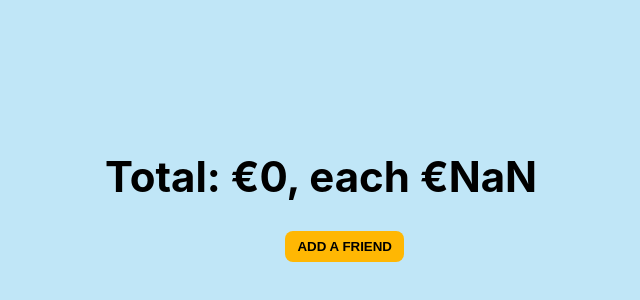
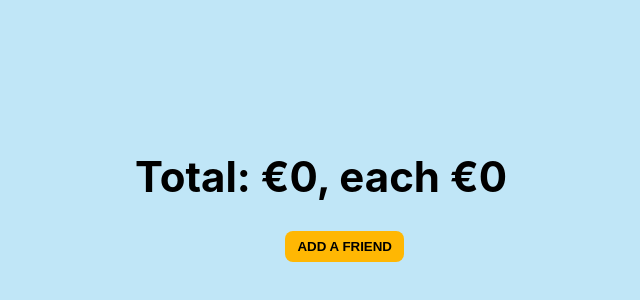
Before and after one commit to flokomi/react-ausgaben-splitter, a React (Create React App) app: page / in a window 1280 px wide. Shown: the part 194-494 px from the top of the page, without its empty margins (319-959 px from the left). Built offline with nearby package versions, Linux system fonts and the light colour scheme.

Commit message:
fixed NaN in Sum

```diff
--- a/src/App.js
+++ b/src/App.js
@@ -38,7 +38,10 @@ export default function App() {
   let totalExpense = 0;
   friends.map((friend) => (totalExpense = totalExpense + friend.expense));
 
-  let averageExpense = totalExpense / friends.length;
+  let averageExpense = 0;
+  totalExpense > 0
+    ? (averageExpense = totalExpense / friends.length)
+    : (averageExpense = 0);
 
   const [name, setName] = useState("");
   const [image, setImage] = useState("https://i.pravatar.cc/48");
@@ -206,10 +209,10 @@ function AddFriend({
 
     const id = crypto.randomUUID();
     const newFriend = {
-      name,
+      name: name,
       image: `${image}?=${id}`,
-      expense,
-      id,
+      expense: expense,
+      id: id,
     };
 
     onAddFriend(newFriend);
@@ -233,6 +236,7 @@ function AddFriend({
         placeholder="https://i.pravatar.cc/48"
         value={image}
         onChange={(el) => setImage(el.target.value)}
+        disabled
       ></input>
       <label>Expense in €</label>
       <input
```
